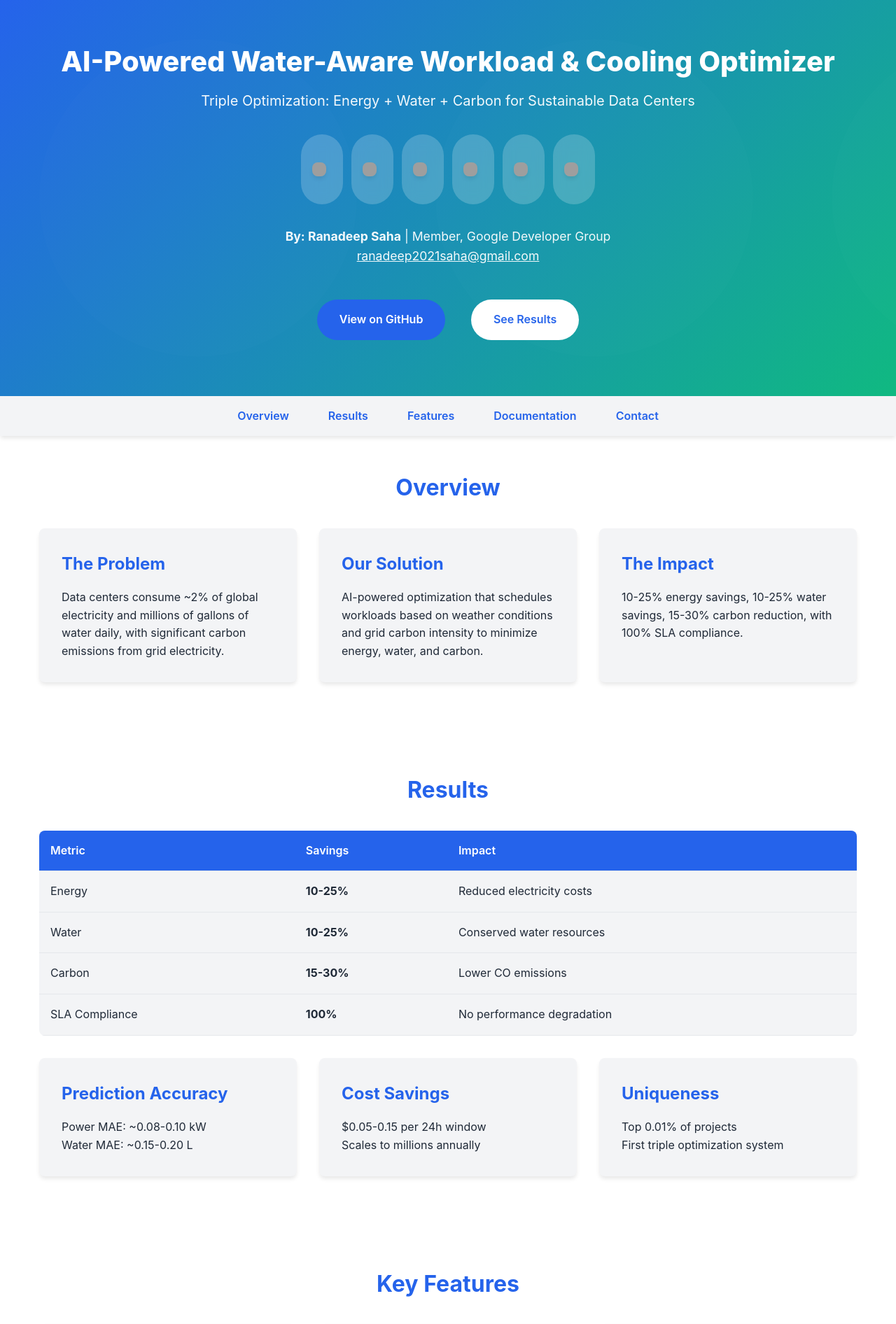
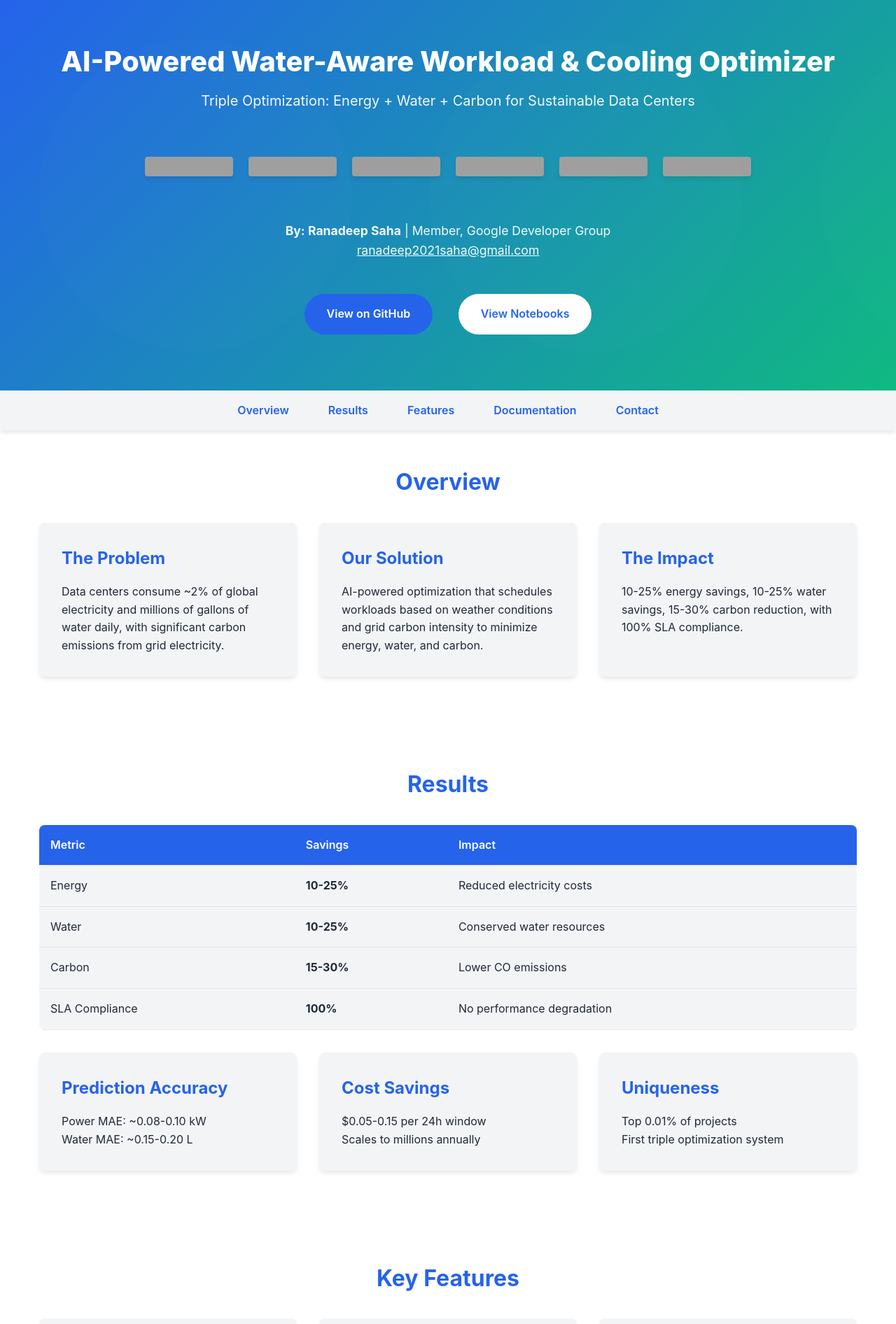
Before and after one commit to unknown404-practice/water-aware-optimizer, a Jekyll site: the page built from docs/index.md, in a window 1280 px wide, cut to the strip 0-1920 px from the top of the page. Shown: the top 1892 px of the strip at 70% size. Built offline with Jekyll 4.4.1, drawn with Linux system fonts in a browser that asks for light colours; grey boxes are pictures that could not be loaded.

Commit message:
Fix badge squishing and link second button to notebooks repository

```diff
--- a/docs/assets/css/style.css
+++ b/docs/assets/css/style.css
@@ -94,27 +94,29 @@
   margin: 2rem 0;
 }
 
+
+
+
+
+
+
+
 .badge {
   display: inline-flex;
   align-items: center;
-  padding: 0.5rem 1rem;
-  background: rgba(255, 255, 255, 0.2);
-  border-radius: 50px;
-  font-size: 0.875rem;
-  font-weight: 600;
   transition: var(--transition);
-  backdrop-filter: blur(10px);
+  margin: 0 5px;
 }
 
 .badge:hover {
-  background: rgba(255, 255, 255, 0.3);
-  transform: translateY(-2px);
+  transform: translateY(-3px);
+  filter: brightness(1.1);
 }
 
 .badge img {
-  height: 20px;
-  width: 20px;
-  margin-right: 0.5rem;
+  height: 28px;
+  width: auto !important;
+  border-radius: 4px;
 }
 
 /* Navigation - Responsive */
@@ -325,10 +327,7 @@
     align-items: center;
   }
 
-  .badge {
-    width: 100%;
-    justify-content: center;
-  }
+
 
   .nav ul {
     flex-direction: column;
--- a/docs/index.md
+++ b/docs/index.md
@@ -38,7 +38,7 @@
 
     <div style="margin-top: 2rem;">
       <a href="https://github.com/unknown404-practice/water-aware-optimizer" class="btn">View on GitHub</a>
-      <a href="#results" class="btn" style="background: white; color: var(--primary-color);">See Results</a>
+      <a href="https://github.com/unknown404-practice/water-aware-optimizer/tree/main/notebooks" class="btn" style="background: white; color: var(--primary-color);">View Notebooks</a>
     </div>
   </div>
 </div>
```
